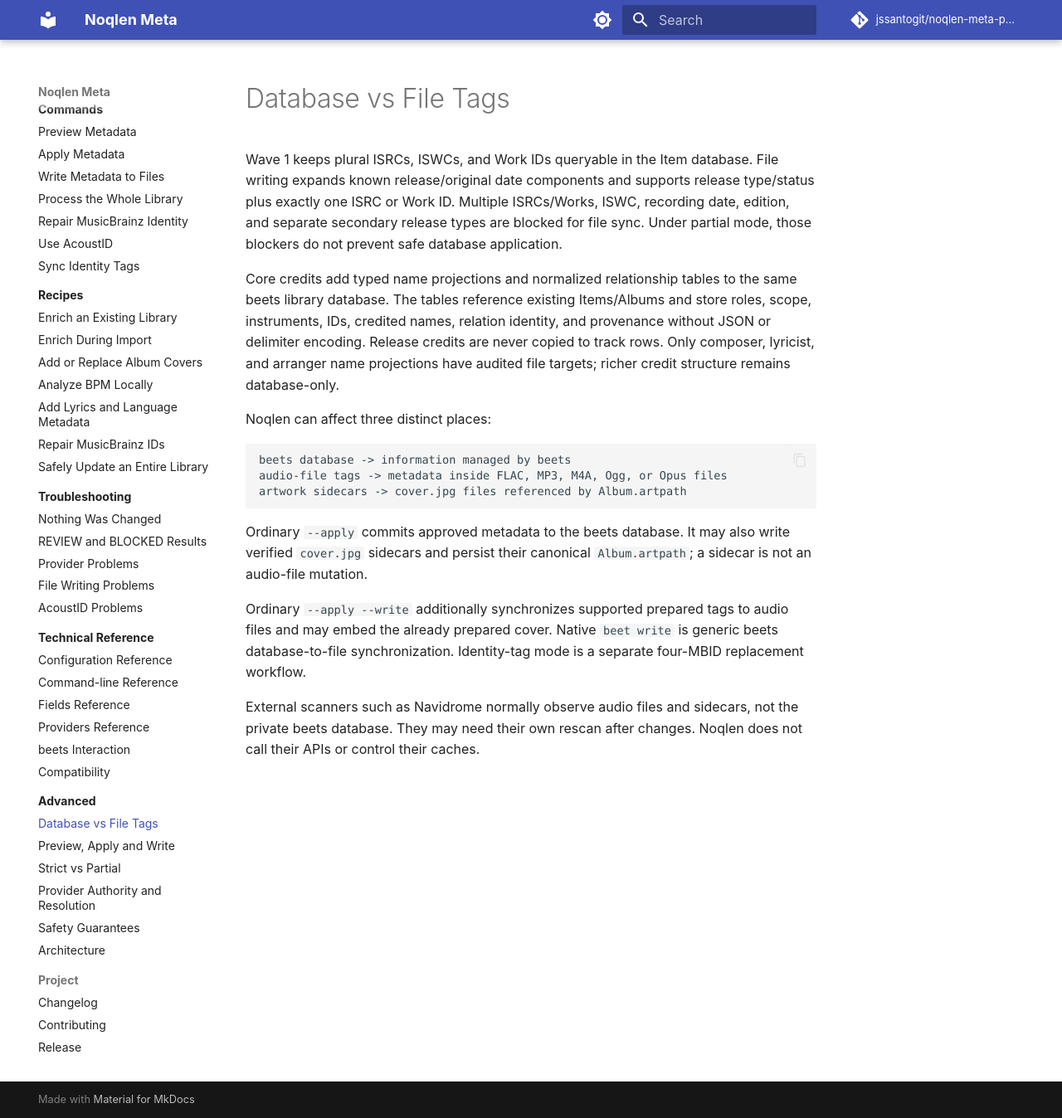
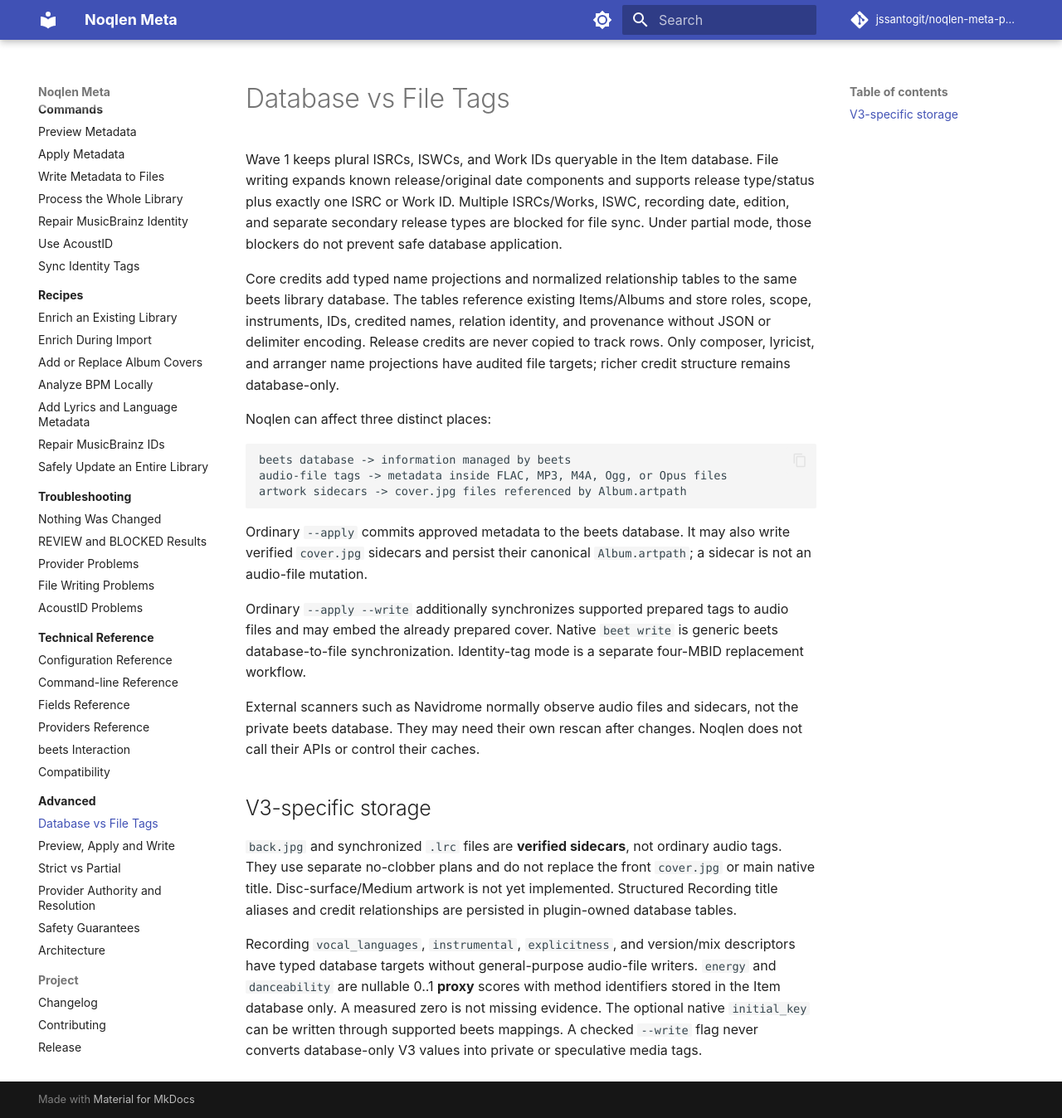
Before and after one commit to jssantogit/noqlen-meta-plugin, an MkDocs documentation site: the page built from site-docs/advanced/database-vs-file-tags.md, in a window 1280 px wide and 1348 px high. Shown: the whole window at 83% size. Built offline with MkDocs 1.6.1 and Material for MkDocs 9.7.7, drawn with Linux system fonts in a browser that asks for light colours; comment, search, counter and statistics services are not loaded.

Commit message:
docs(v3): update user manual, compatibility and package README to 3.0 capabilities

```diff
--- a/site-docs/advanced/database-vs-file-tags.md
+++ b/site-docs/advanced/database-vs-file-tags.md
@@ -29,3 +29,20 @@ four-MBID replacement workflow.
 External scanners such as Navidrome normally observe audio files and sidecars,
 not the private beets database. They may need their own rescan after changes.
 Noqlen does not call their APIs or control their caches.
+
+
+## V3-specific storage
+
+`back.jpg` and synchronized `.lrc` files are **verified sidecars**, not
+ordinary audio tags. They use separate no-clobber plans and do not replace the
+front `cover.jpg` or main native title. Disc-surface/Medium artwork is not yet
+implemented. Structured Recording title aliases and credit relationships are
+persisted in plugin-owned database tables.
+
+Recording `vocal_languages`, `instrumental`, `explicitness`, and version/mix
+descriptors have typed database targets without general-purpose audio-file
+writers. `energy` and `danceability` are nullable 0..1 **proxy** scores with
+method identifiers stored in the Item database only. A measured zero is not
+missing evidence. The optional native `initial_key` can be written through
+supported beets mappings. A checked `--write` flag never converts database-only
+V3 values into private or speculative media tags.
```
